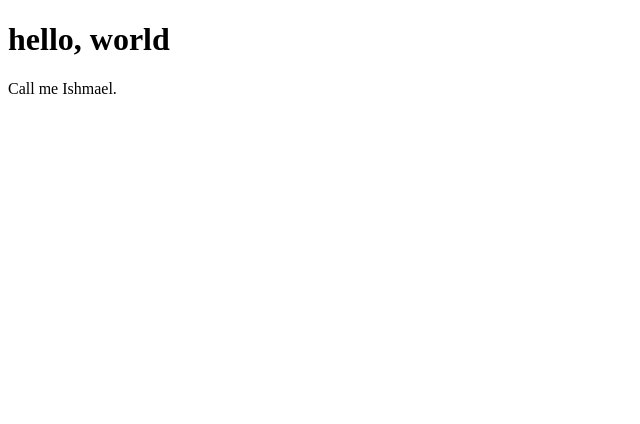
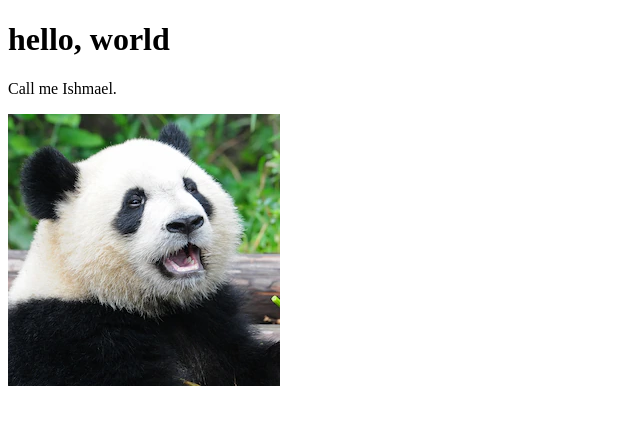
Before and after one commit to SaintForest/website, a plain HTML site: page index.html in a window 1280 px wide. Shown: the whole page, without its empty margins (0-640 px from the left). Drawn offline with Linux system fonts and the light colour scheme.

Commit message:
Add an image

```diff
--- a/index.html
+++ b/index.html
@@ -6,5 +6,6 @@
  <body>
      <h1>hello, world</h1>
      <p>Call me Ishmael.</p>
+     <img src="images/myimage.jpg" />
  </body>
 </html>
```
Also changed, not shown: images/myimage.jpg (added), 1 other file.
